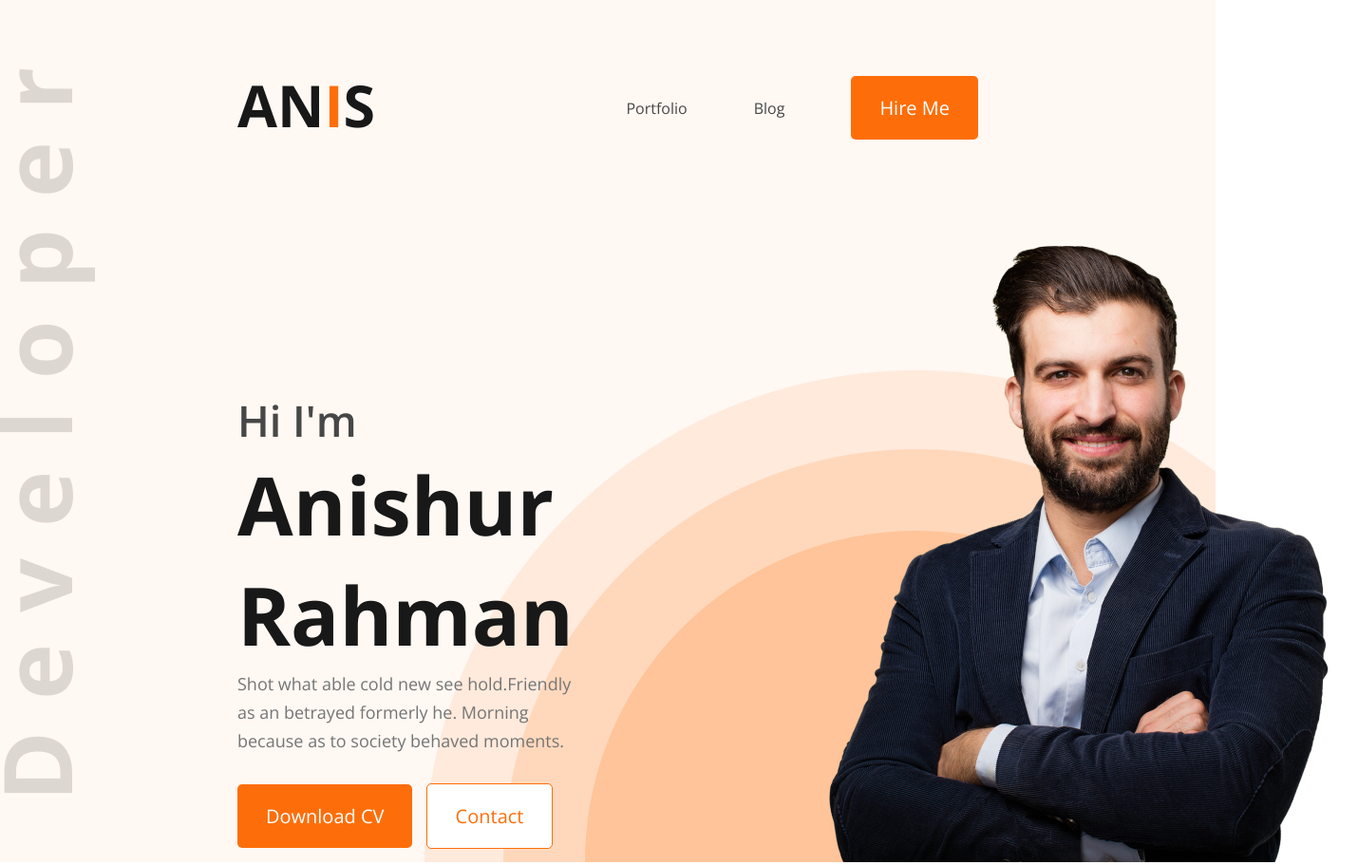
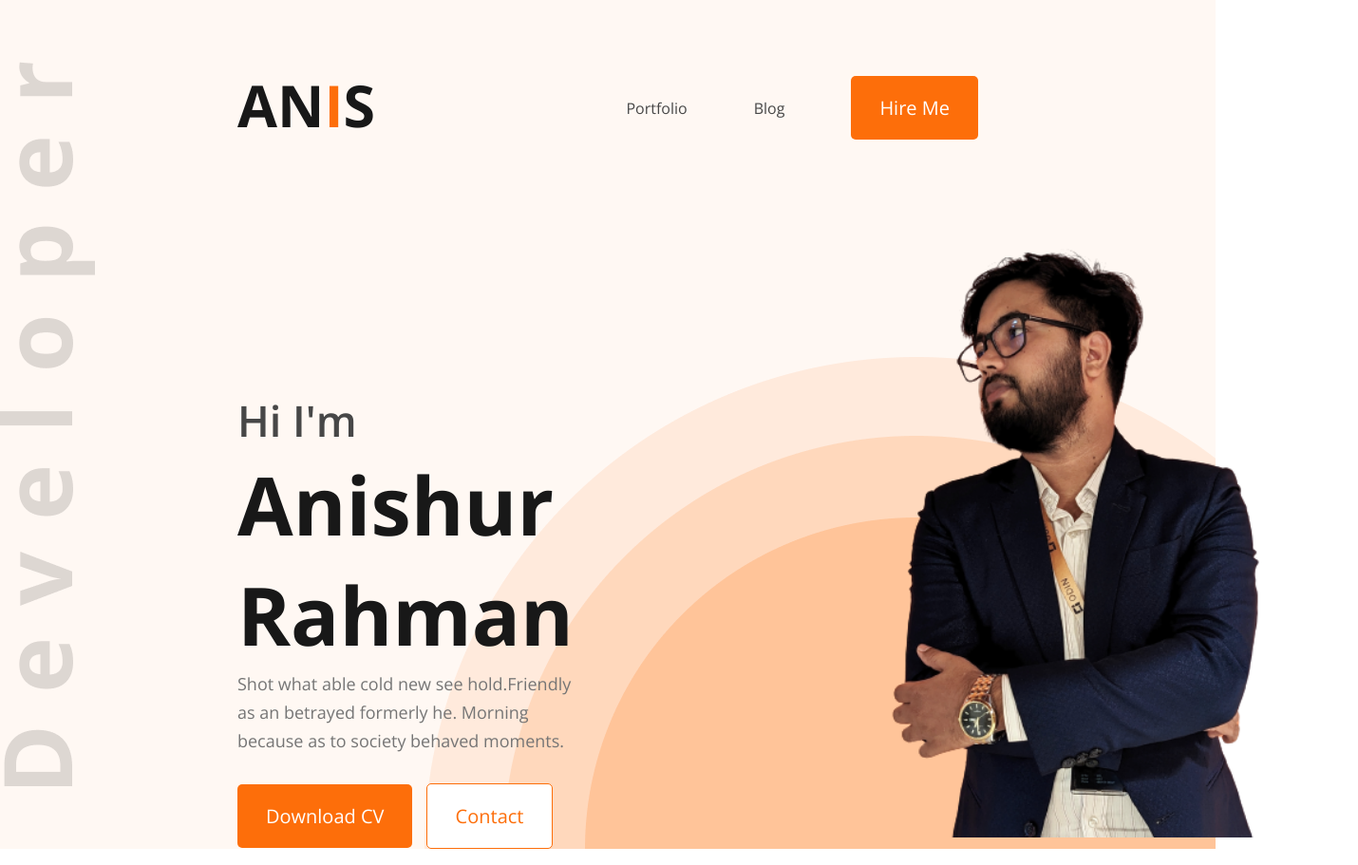
Before and after one commit to apurbojamananis/portfolio-website, a plain HTML site: page index.html in a window 1280 px wide. Shown: the top 911 px of the page at 95% size, 1430 px wide, since content can reach past the window. Drawn offline with nearby package versions, Linux system fonts and the light colour scheme.

Commit message:
banner image update

```diff
--- a/index.html
+++ b/index.html
@@ -51,7 +51,7 @@
           >
         </div>
         <div class="banner-main-img">
-          <img src="./images/hardy.png" alt="Mr Hardy" />
+          <img src="./images/Anis.png" alt="Mr Hardy" />
         </div>
       </section>
     </header>
--- a/styles/style.css
+++ b/styles/style.css
@@ -111,9 +111,6 @@ header {
 .banner {
   display: flex;
   justify-content: space-between;
-  /* width: 1140px;
-  margin: 0 auto; */
-
   margin: 0 250px;
 }
 .description {
@@ -167,6 +164,10 @@ header {
   position: relative;
   left: 220px;
   bottom: -5px;
+}
+
+.banner-main-img img {
+  height: 650px;
 }
 /*=========================================*/
 /*ABOUT SECTION*/
```
Also changed, not shown: images/Anis.png (added).
